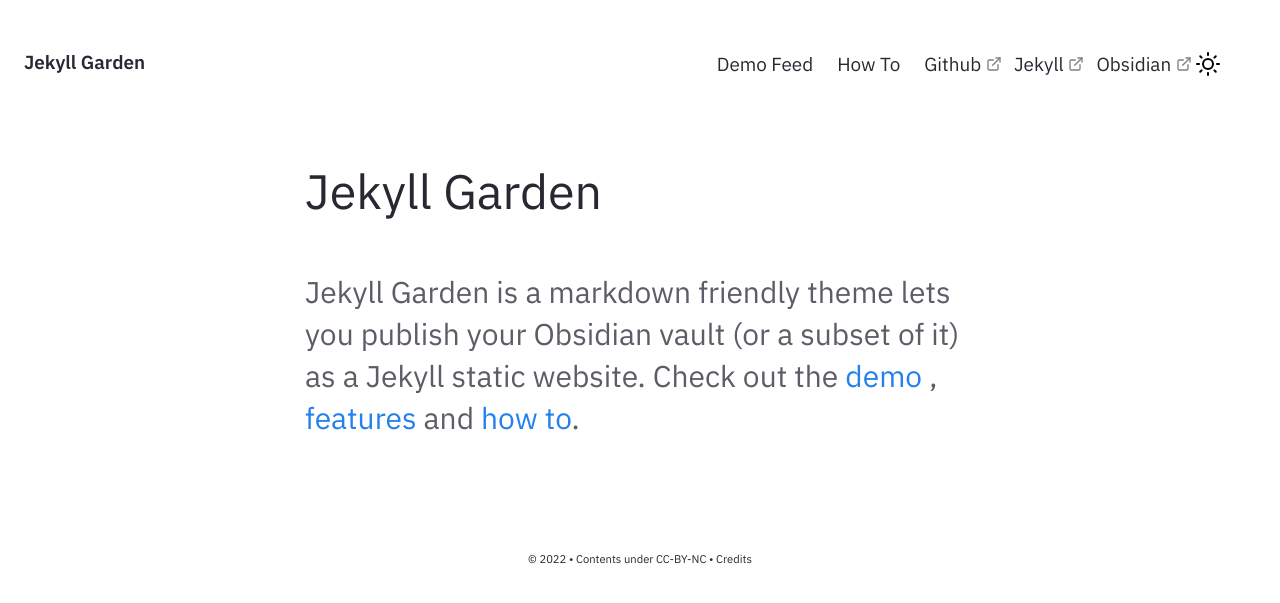
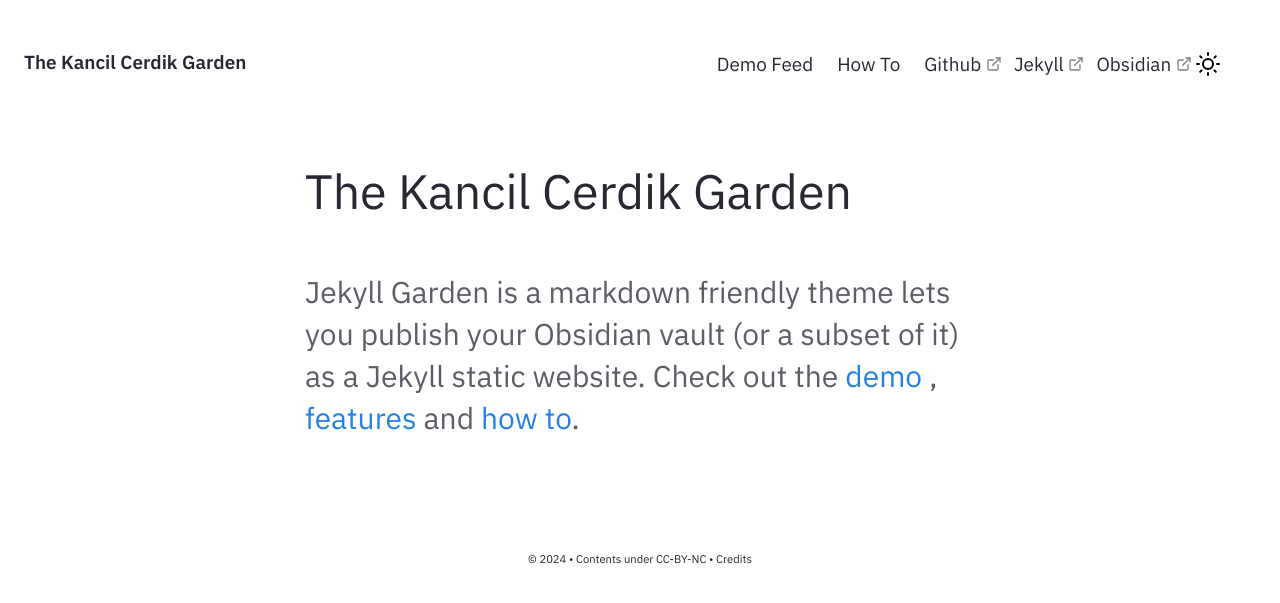
Before and after one commit to davidjeanpeter/kancil.github.io, a Jekyll site: the page built from pages/index.md, in a window 1280 px wide. Shown: the top 603 px of the page. Built offline with Jekyll 4.4.1, drawn with Linux system fonts in a browser that asks for light colours.

Commit message:
Update _config.yml

```diff
--- a/_config.yml
+++ b/_config.yml
@@ -19,7 +19,7 @@
 # in the templates via {{ site.myvariable }}.
 
 # URL is the base hostname with protocol for your site, eg http://example.com
-url: "kancil.github.io" # the base hostname & protocol for your site, e.g. http://example.com
+url: "kancilcerdik.github.io" # the base hostname & protocol for your site, e.g. http://example.com
 
 # If you want to install this jekyll in a subpath (eg /digitalgarden) set it here.
 # Else keep it Empty (DON'T PUT /; Keep it empty)
@@ -27,10 +27,10 @@ baseurl: ""
 
 # Website Header, Description, Footer year and text.
 # If you are deleting this, make sure you remove it from HTML files too
-heading: Jekyll Garden # Change this
-content: Obsidian ready Jekyll Theme
+heading: The Kancil Cerdik Garden # Change this
+content: Based on Obsidian ready Jekyll Theme
 copyright:
-  year: © 2022
+  year: © 2024
   msg: Contents under CC-BY-NC
 
 # Set title and content for private & broken link tooltop
```
